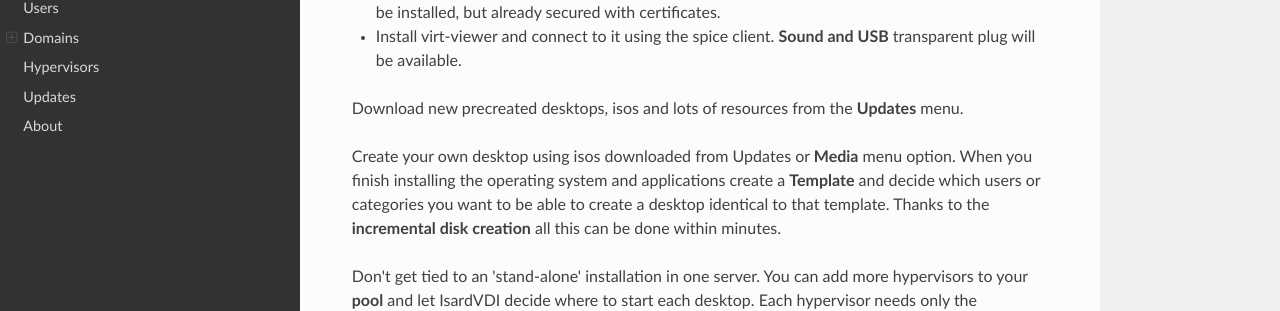
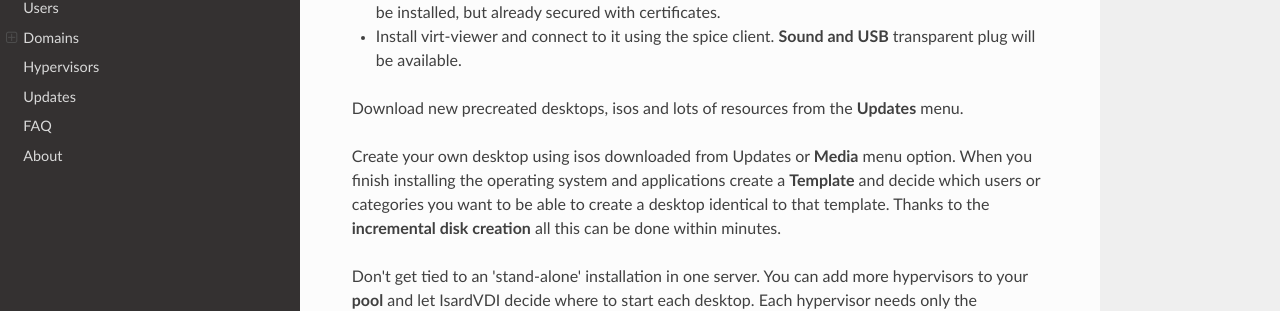
Before and after one commit to thebadjavi/docs, an MkDocs documentation site: the page built from docs/index.md, in a window 1280 px wide. Shown: the part 453-764 px from the top of the page. Built offline with MkDocs 1.6.1, drawn with Linux system fonts in a browser that asks for light colours; nearby versions of some CDN libraries; old or Windows-style settings are respelled for this version of MkDocs.

Commit message:
menu option

```diff
--- a/mkdocs.yml
+++ b/mkdocs.yml
@@ -69,4 +69,5 @@ pages:
         - Resources: admin/domains/resources.md
     - Hypervisors: admin/hypervisors.md
     - Updates: admin/updates.md
+    - FAQ: admin/faq.md
 - About: about.md
```
